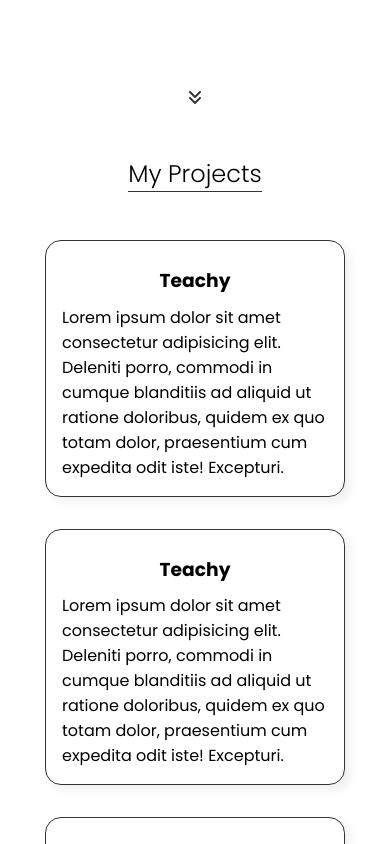
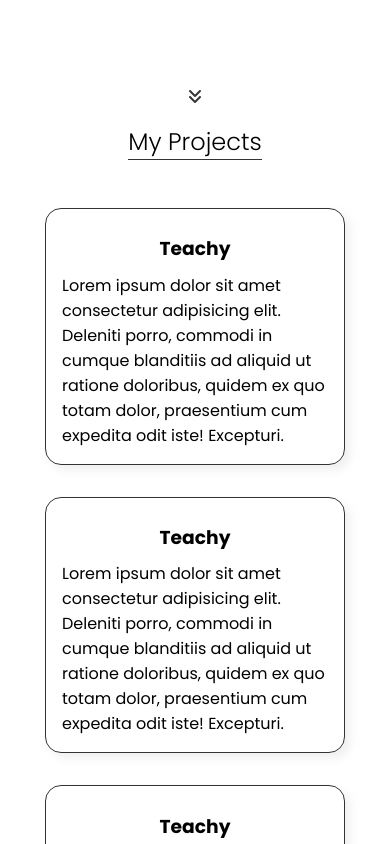
Before and after one commit to nverkhachoyan/portfolio, a React (Vite) app: page / in a window 390 px wide. Shown: the part 720-1564 px from the top of the page. Built offline with nearby package versions, Linux system fonts and the light colour scheme.

Commit message:
fixed padding for projects section on mobile

```diff
--- a/src/components/Projects.css
+++ b/src/components/Projects.css
@@ -71,6 +71,10 @@
         width: 95%;
     }
 
+    .projects {
+        padding: 0;
+    }
+
     .project {
         width: 300px;
         display: flex;
```
